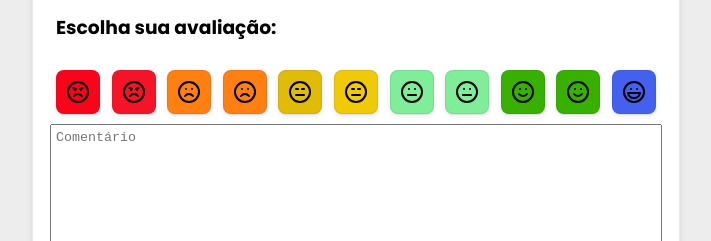
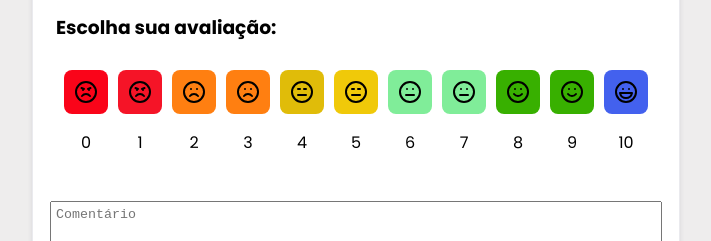
Before and after one commit to AronNascimento2/ratingSubjects, a React (Vite) app: page / in a window 1280 px wide. Shown: the part 164-405 px from the top of the page, without its empty margins (284-995 px from the left). Built offline with nearby package versions, Linux system fonts and the light colour scheme; no server answers; the database is empty.

Commit message:
feat: change folder

```diff
--- a/src/crudApp.tsx
+++ b/src/crudApp.tsx
@@ -14,15 +14,17 @@ import {
 import { toast, ToastContainer } from "react-toastify";
 import "react-toastify/dist/ReactToastify.css";
 import { db } from "./firebaseConfig";
-import { getFaceAndColor } from "./getFaceAndColor";
+import { Angry, Annoyed, Frown, Laugh, Meh, Smile } from "lucide-react";
 
 const SubjectRatings = () => {
   const [subjects, setSubjects] = useState([]);
   const [selectedSubject, setSelectedSubject] = useState("");
-  const [rating, setRating] = useState(null);
   const [comment, setComment] = useState("");
   const [activeRating, setActiveRating] = useState(null);
   const subjectsCollectionRef = collection(db, "disciplinas");
+  const [rating, setRating] = useState<number>(0);
+  const [isChecked, setIsChecked] = useState<boolean>(false);
+  const [loading, setLoading] = useState(false);
 
   const fetchSubjects = async () => {
     const q = query(subjectsCollectionRef, orderBy("name"));
@@ -35,6 +37,8 @@ const SubjectRatings = () => {
   }, []);
 
   const submitRating = async () => {
+    try {
+      setLoading(true);
       if (!selectedSubject || rating === null || !comment) {
         toast.error("Preencha todos os campos!");
         return;
@@ -49,9 +53,27 @@ const SubjectRatings = () => {
       toast.success("Avaliação registrada com sucesso!");
       setRating(null);
       setComment("");
-    fetchSubjects();
+    } catch (e) {
+      toast.error(e);
+    } finally {
+      setTimeout(() => {
+        setLoading(false); // Libera o botão após 3 segundos
+      }, 2000);
+    }
   };
-
+  const iconColorMap = {
+    0: { nota: 0, icon: <Angry />, color: "#fa0419" },
+    1: { nota: 1, icon: <Angry />, color: "#f51427" },
+    2: { nota: 2, icon: <Frown />, color: "#FF7F11" },
+    3: { nota: 3, icon: <Frown />, color: "#FF7F11" },
+    4: { nota: 4, icon: <Annoyed />, color: "#e0bc09" },
+    5: { nota: 5, icon: <Annoyed />, color: "#f0c909" },
+    6: { nota: 6, icon: <Meh />, color: "#80ED99" },
+    7: { nota: 7, icon: <Meh />, color: "#80ED99" },
+    8: { nota: 8, icon: <Smile />, color: "#38B000" },
+    9: { nota: 9, icon: <Smile />, color: "#38B000" },
+    10: { nota: 10, icon: <Laugh />, color: "#4361EE" },
+  };
   return (
     <div
       style={{
@@ -109,21 +131,31 @@ const SubjectRatings = () => {
           <div
             style={{
               display: "flex",
+              flexDirection: "column",
               alignItems: "center",
-              justifyContent: "space-between",
+              justifyContent: "center",
             }}
           >
-            {[...Array(11)].map((_, i) => {
-              const { icon, color } = getFaceAndColor(i);
-              const isActive = activeRating === i;
+            <div style={{ display: "flex", gap: "10px" }}>
+              {Object.keys(iconColorMap).map((key) => {
+                const i = parseInt(key);
+                const { icon, color, nota } = iconColorMap[i];
+                const isActive = i === activeRating;
 
                 return (
-                <button
-                  className="emoji"
-                  key={i}
+                  <div
+                    key={nota}
+                    style={{
+                      display: "flex",
+                      flexDirection: "column",
+                      alignItems: "center",
+                    }}
+                  >
+                    <div
+                      key={nota}
                       onClick={() => {
+                        setActiveRating(i);
                         setRating(i);
-                    setActiveRating(i);
                       }}
                       style={{
                         backgroundColor: color,
@@ -140,10 +172,33 @@ const SubjectRatings = () => {
                       }}
                     >
                       {icon}
-                </button>
+                    </div>
+                    <p>{nota}</p>
+                  </div>
                 );
               })}
             </div>
+            <div
+              style={{
+                backgroundColor: iconColorMap[activeRating]?.color || "#fff",
+                borderRadius: "8px",
+                padding: "10px",
+                cursor: "pointer",
+                display: "flex",
+                alignItems: "center",
+                justifyContent: "center",
+                transform: isChecked ? "scale(1.1)" : "scale(1)",
+                transition: "transform 0.2s ease, background-color 0.2s ease",
+              }}
+              onClick={() => {
+                setRating(activeRating);
+                setActiveRating(activeRating);
+              }}
+            >
+              {iconColorMap[activeRating]?.icon}
+            </div>
+          </div>
+
           <div
             style={{
               display: "flex",
@@ -164,7 +219,11 @@ const SubjectRatings = () => {
               value={comment}
               onChange={(e) => setComment(e.target.value)}
             ></textarea>
-            <button className="button-send" onClick={submitRating}>
+            <button
+              disabled={loading}
+              className="button-send"
+              onClick={submitRating}
+            >
               Enviar Avaliação
             </button>
           </div>
--- a/src/index.css
+++ b/src/index.css
@@ -50,6 +50,7 @@
 
 .button-send:disabled {
   cursor: default;
+  background-color: gray;
 }
 
 .button-send:focus {
```
Lines whose indentation alone changed are shown as unchanged.
